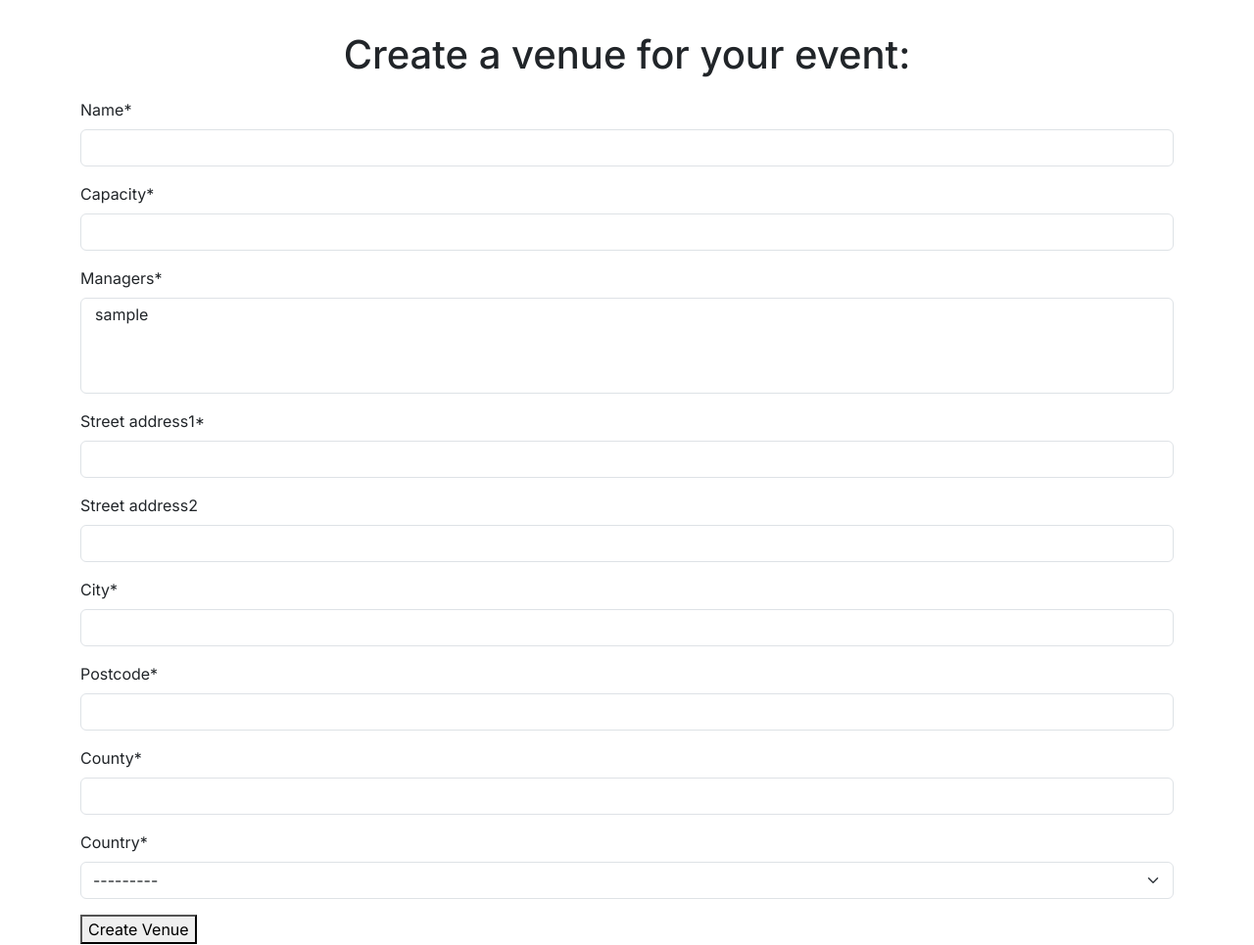
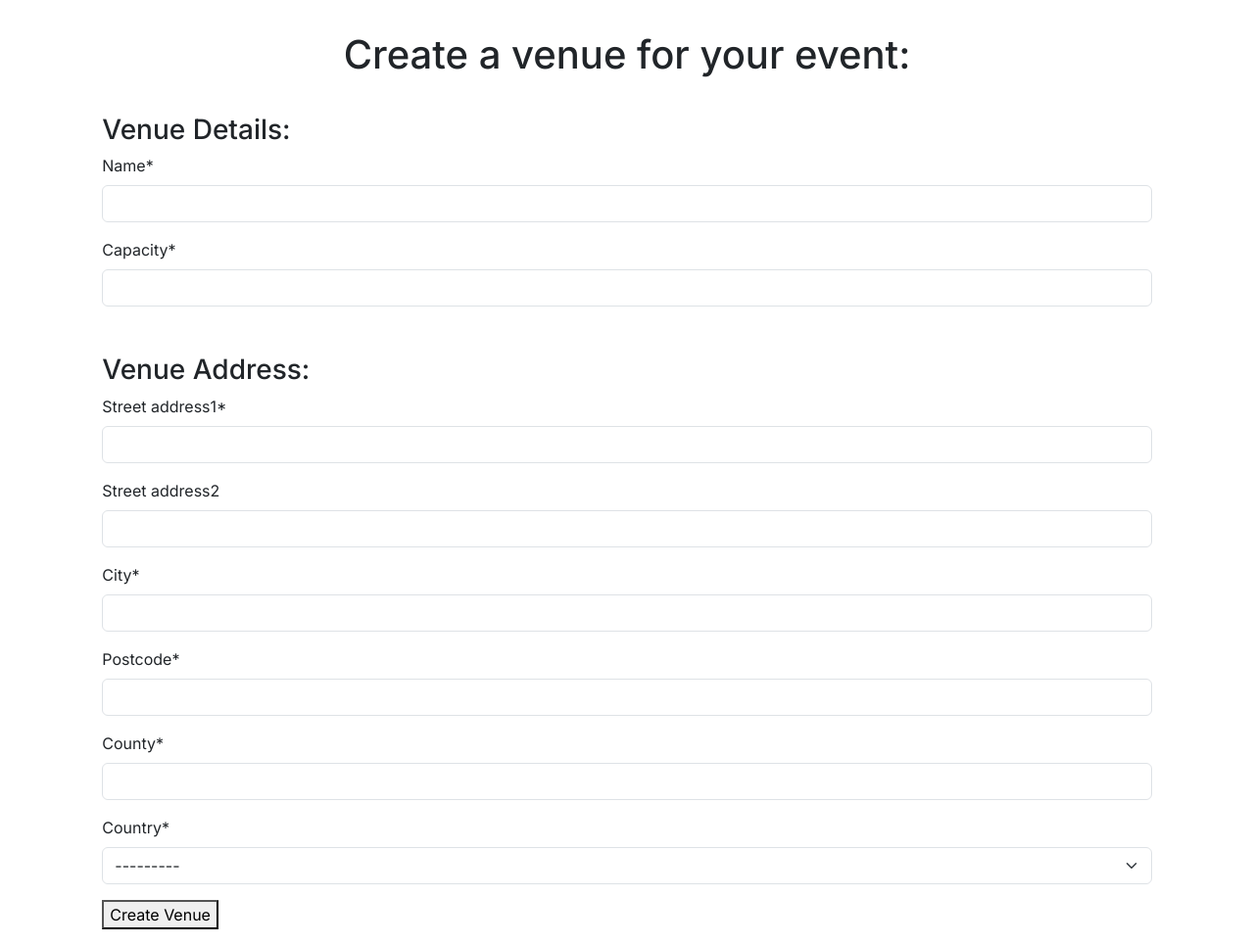
Before and after one commit to avabellaw/bright-times, a Django app: page /events/choose-or-create-venue/ in a window 1280 px wide. Shown: the part 63-1028 px from the top of the page at 98% size. Run offline with Django 5.2, Linux system fonts and the light colour scheme; the visitor is signed in with stand-in values (Sample User, id 1); data comes from the database, SQL or seed files in the repository; data that the repository does not hold is empty; some libraries are stand-ins or nearby versions.

Commit message:
Tidy up venue page and add some padding + margins (#8)

```diff
--- a/events/forms.py
+++ b/events/forms.py
@@ -5,7 +5,7 @@ from .models import Venue, Address
 class VenueForm(forms.ModelForm):
     class Meta():
         model = Venue
-        exclude = ['address']
+        exclude = ['address', 'managers']
 
 
 class AddressForm(forms.ModelForm):
--- a/events/templates/events/venues/choose-or-create-venue.html
+++ b/events/templates/events/venues/choose-or-create-venue.html
@@ -7,7 +7,7 @@
 {% endblock %}
 
 {% block content %}
-    <div class="container">
+    <div class="container venue-container">
         <div class="row">
             <div class="col">
                 <div class="page-header">
@@ -23,7 +23,9 @@
         {% if venues %}
             <div class="row">
                 <div class="col">
-                    <h2>Your Venues:</h2>
+                    <h2 class="venue-section-header">Your Venues:</h2>
+                    <hr>
+                    <section class="venue-input-fields">
                         {% for venue in venues %}
                             <input type="radio"
                                    name="choose-venue"
@@ -32,12 +34,14 @@
                             <label for="{{ venue.id }}">{{ venue.name }}</label>
                             <br>
                         {% endfor %}
+                    </section>
                 </div>
             </div>
-            <hr>
+            <br>
             <div class="row">
                 <div class="col">
-                    <h2>Create a new venue:</h2>
+                    <h2 class="venue-section-header">Create a new venue:</h2>
+                    <hr>
                 </div>
             </div>
         {% endif %}
@@ -46,9 +50,15 @@
             <div class="col">
                 <form action="{% url 'choose_or_create_venue' %}" method="post">
                     {% csrf_token %}
+                    <section class="venue-input-fields">
+                        <h3>Venue Details:</h3>
                         {{ venue_form|crispy }}
+                    </section>
+                    <section class="venue-input-fields">
+                        <h3>Venue Address:</h3>
                         {{ address_form|crispy }}
                         <button type="submit">Create Venue</button>
+                    </section>
                 </form>
             </div>
         </div>
--- a/static/css/style.css
+++ b/static/css/style.css
@@ -165,3 +165,18 @@
     /* End event cards */
 
 /* End Events */
+
+/* Venue */
+
+    /* Venue creation */
+
+    .venue-section-header {
+        margin-top: 1em;
+        margin-bottom: 0.5em;
+    }
+
+    section.venue-input-fields {
+        padding: 1em 2%;
+    }
+
+/* End Venue */
```
Also changed, not shown: events/admin.py (line endings or trailing spaces). Lines whose indentation alone changed are shown as unchanged.
